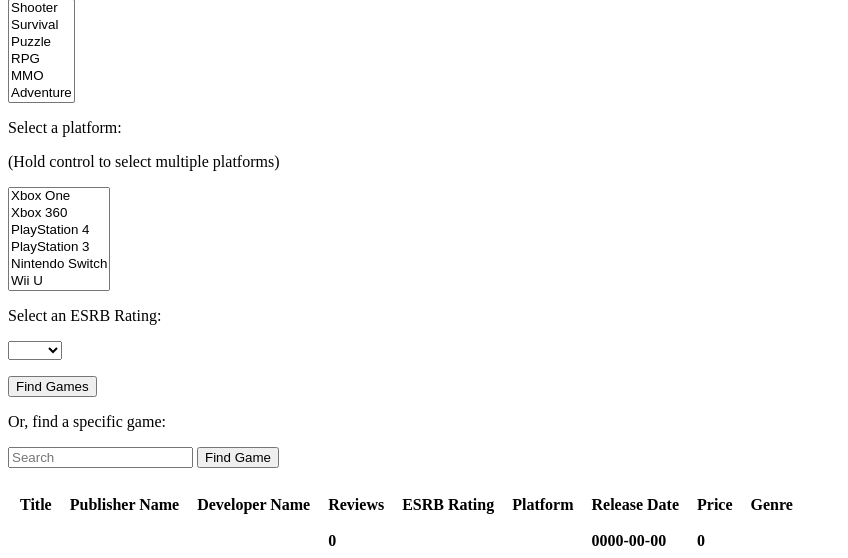
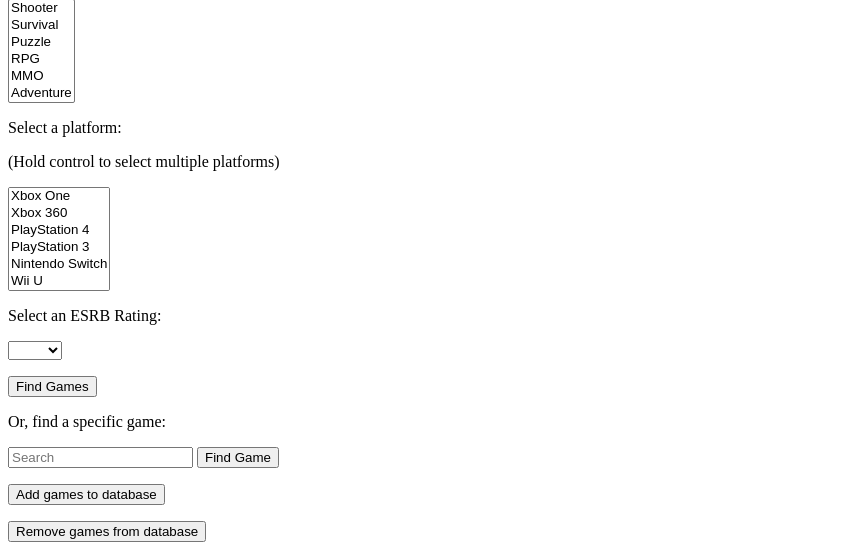
Before and after one commit to jarednrice/COP4710_MrRobot, a PHP site: page /Project/query.php in a window 1280 px wide. Shown: the part 77-635 px from the top of the page, without its empty margins (0-848 px from the left). Run offline with PHP 8.4, Linux system fonts and the light colour scheme; data comes from the database, SQL or seed files in the repository; data that the repository does not hold is empty.

Commit message:
added buttons that take you to page for removing and adding games

```diff
--- a/Project/mr_robot.php
+++ b/Project/mr_robot.php
@@ -58,18 +58,27 @@ while($rows = $resultSet2->fetch_assoc())
 ?>
 </select>
 </div>
-<!-- search using selected options>
-<!-- find game button -->
+<!-- search using selected options -->
 <body>
 	<p></p>
 		<div>
+		<!-- find game button -->
 		<input type = 'submit' name = 'find_games' value = 'Find Games'>
 		</div>
 	<p>Or, find a specific game:</p>
-	<!-- goes to search.php on search -->
-	<!--<form action ="search.php" method = "POST"> -->
-		<input type = "text" name = "search" placeholder = "Search">
-		<button type = "submit" name = "submit-search">Find Game</button>
+</form>
+<!-- goes to search.php on search -->
+<form action ="search.php" method = "POST">
+	<input type = "text" name = "search" placeholder = "Search">
+	<button type = "submit" name = "submit-search">Find Game</button>
+</form>
+<!-- goes to page where you insert games into database -->
+<form action ="enter_games.php" method = "POST">
+	<input type = "submit" name = "insert" value = "Add games to database">
+</form>
+<!-- goes to page where you remove games from database -->
+<form action ="delete_games.php" method = "POST">
+	<input type = "submit" name = "remove" value = "Remove games from database">
 </form>
 </div>
 </body>
```
Also changed, not shown: Project/delete_games.php (added), Project/enter_games.php (added).
